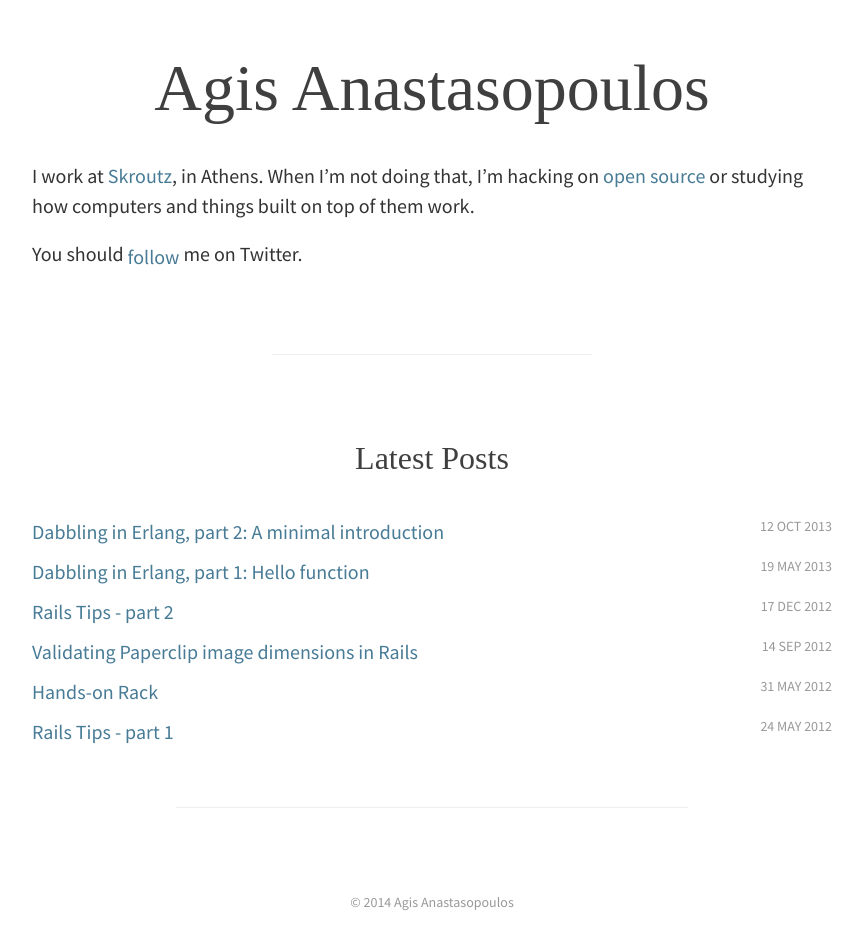
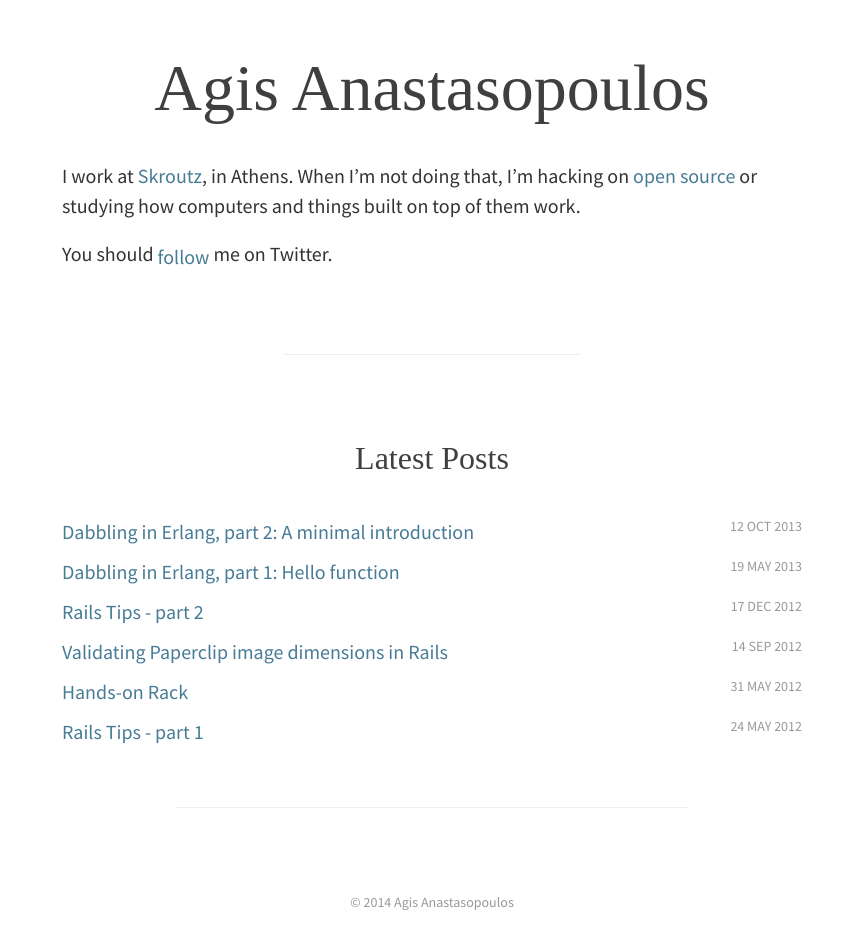
Before and after one commit to apostoiis/agis.io, a Jekyll site: the page built from index.html, in a window 1280 px wide. Shown: the whole page, without its empty margins (208-1071 px from the left). Built offline with Jekyll 4.4.1, drawn with Linux system fonts in a browser that asks for light colours; some web fonts are replaced; comment, search, counter and statistics services are not loaded.

Commit message:
Reduce page width

```diff
--- a/css/main.css
+++ b/css/main.css
@@ -9,7 +9,7 @@ body {
 p { line-height: 1.5; }
 
 .container {
-  max-width: 800px;
+  max-width: 740px;
   margin: 40px auto;
   padding: 10px;
 }
```
